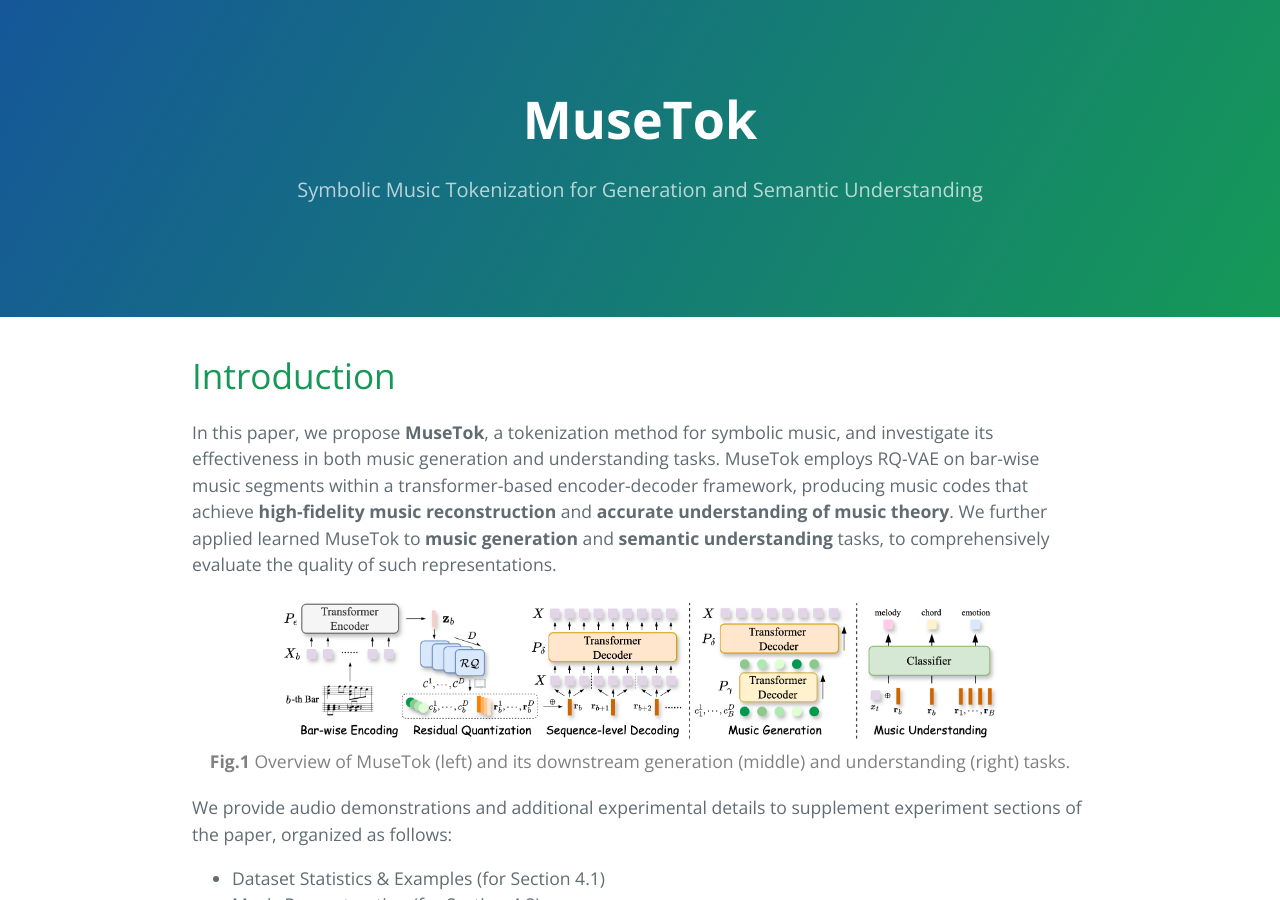
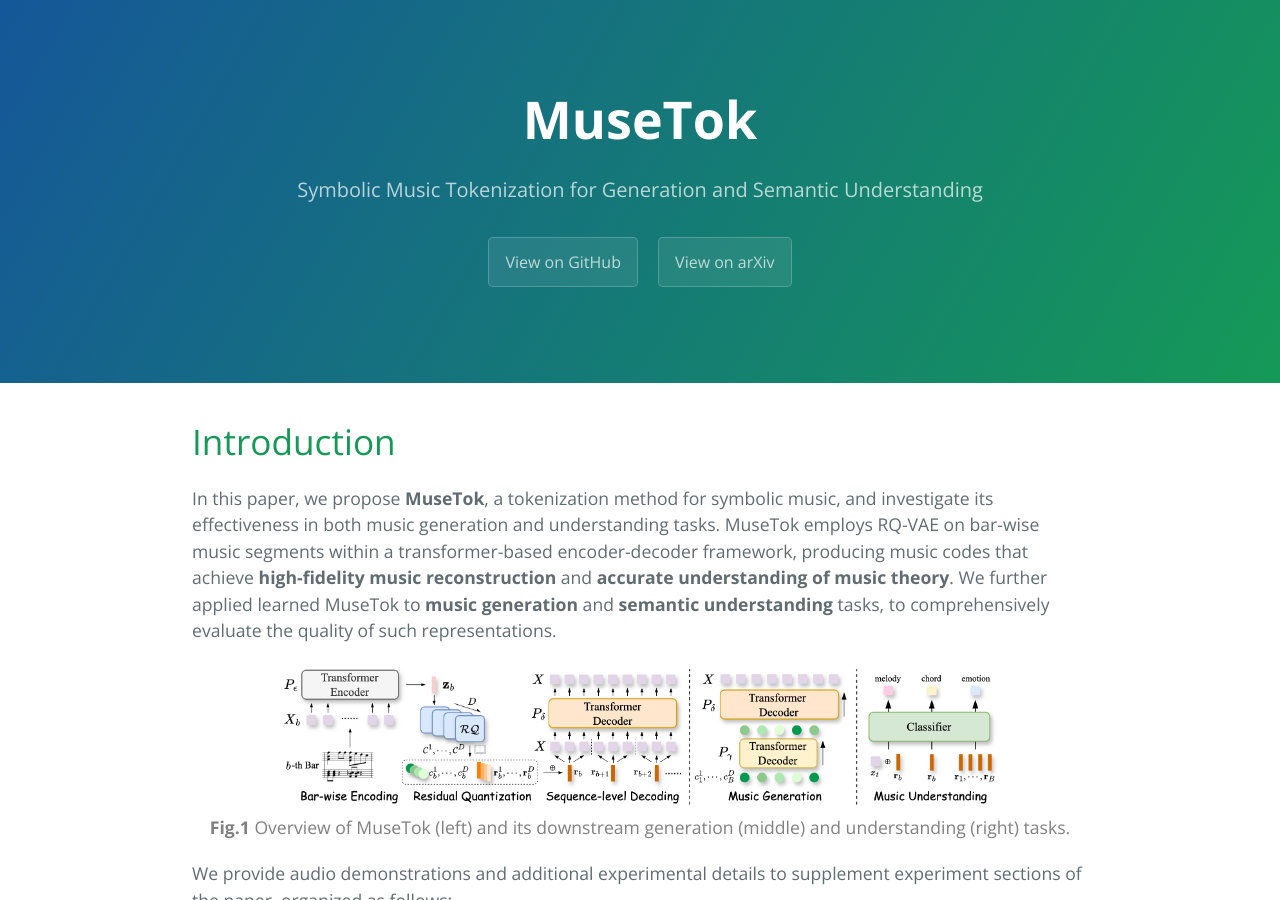
Before and after one commit to MuseTok/musetok.github.io, a Jekyll site: the page built from index.markdown, in a window 1280 px wide and 900 px high. Built offline with Jekyll 4.4.1, drawn with Linux system fonts in a browser that asks for light colours; the repository's description, which GitHub fills in, is left out.

Commit message:
Update default.html

```diff
--- a/_layouts/default.html
+++ b/_layouts/default.html
@@ -36,6 +36,8 @@
         <a href="{{ site.github.zip_url }}" class="btn">Download .zip</a>
         <a href="{{ site.github.tar_url }}" class="btn">Download .tar.gz</a>
       {% endif %}
+      <a href=https://github.com/Yuer867/MuseTok class="btn">View on GitHub</a>
+      <a href=https://arxiv.org/abs/2510.16273 class="btn">View on arXiv</a>
     </header>
 
     <main id="content" class="main-content" role="main">
```
